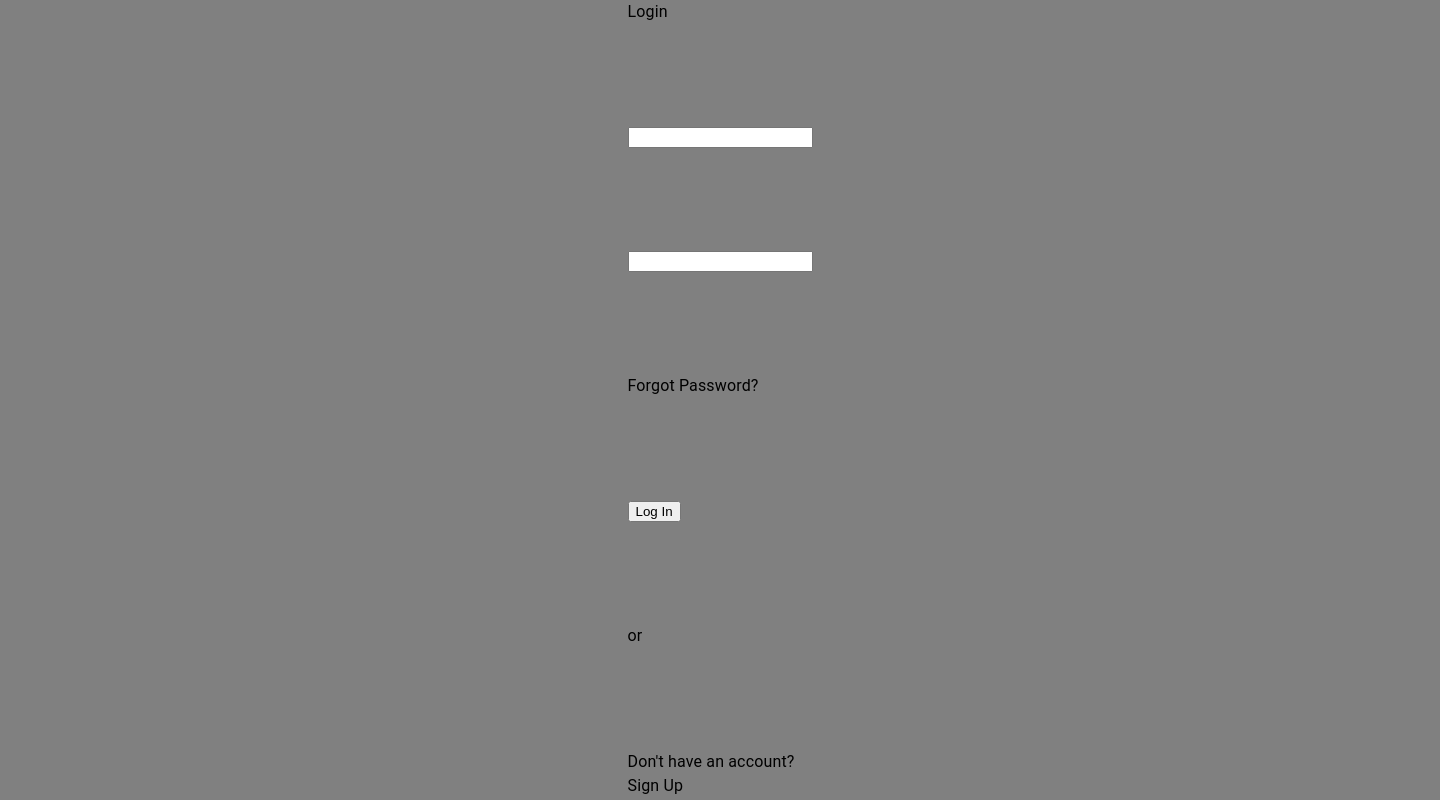
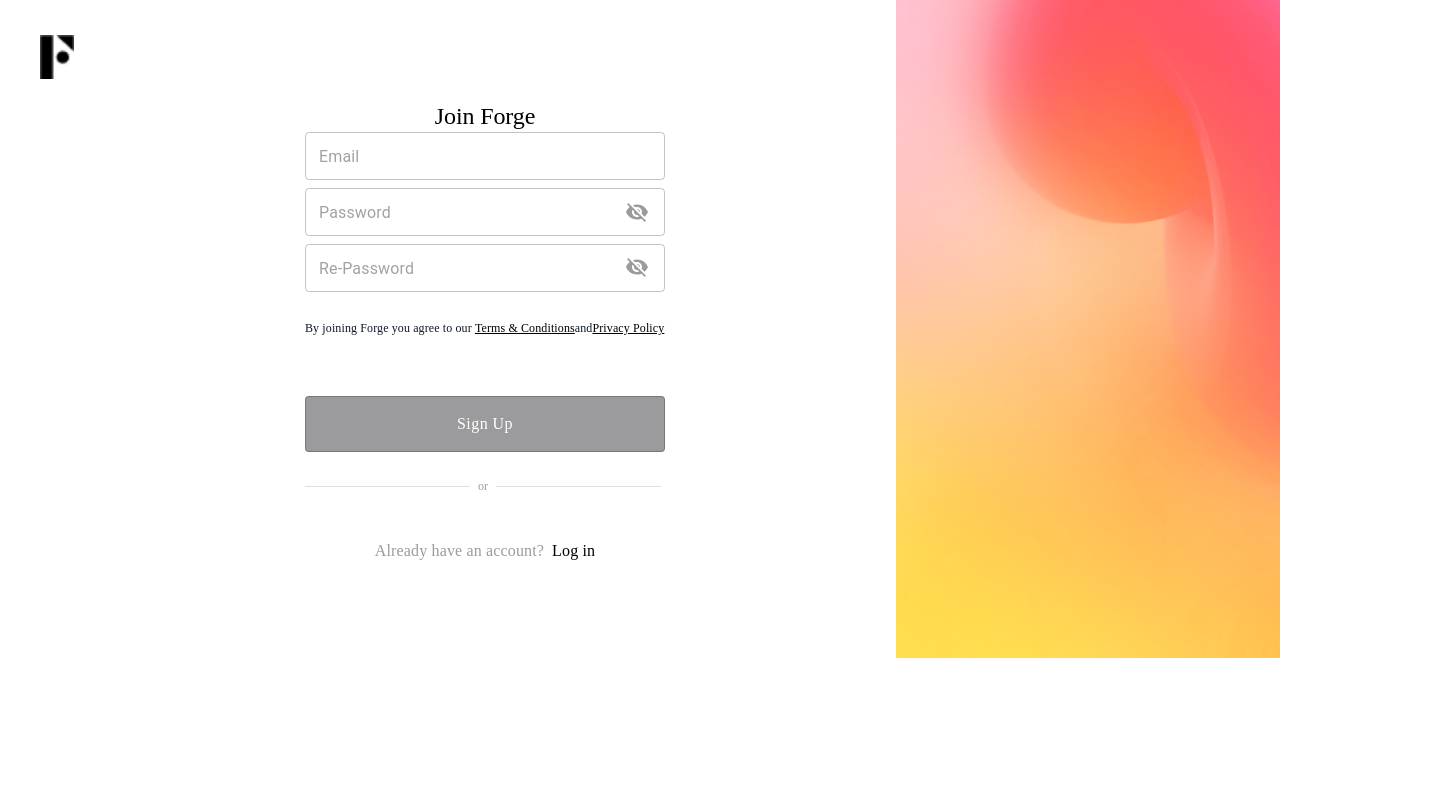
Before and after one commit to sunil2798/BuilderDesign, a React (Create React App) app: page /login in a window 1280 px wide. Shown: the top 800 px of the page, 1440 px wide, since content can reach past the window. Built offline with nearby package versions, Linux system fonts and the light colour scheme.

Commit message:
login page designed and setup formik, yup

```diff
--- a/package.json
+++ b/package.json
@@ -10,7 +10,7 @@
     "@testing-library/jest-dom": "^5.17.0",
     "@testing-library/react": "^13.4.0",
     "@testing-library/user-event": "^13.5.0",
-    "formik": "^2.4.5",
+    "formik": "^2.2.9",
     "intl-tel-input": "^18.2.1",
     "react": "^18.2.0",
     "react-dom": "^18.2.0",
@@ -20,7 +20,7 @@
     "react-router-dom": "^6.16.0",
     "react-scripts": "5.0.1",
     "web-vitals": "^2.1.4",
-    "yup": "^1.3.2"
+    "yup": "^0.28.5"
   },
   "scripts": {
     "start": "react-scripts start",
--- a/src/component/vishal/ProfileInfo.jsx
+++ b/src/component/vishal/ProfileInfo.jsx
@@ -536,7 +536,7 @@
         {/* --------------------Experience end-------------------------------- */}
 
         {/* -----------------------Education start--------------------------------------------- */}
-        {/* <div style={experienceStyle.experienceDiv}>
+        <div style={experienceStyle.experienceDiv}>
           <div style={experienceStyle.experienceInnerDiv}>
             <Typography style={experienceStyle.expeTitle}>Education</Typography>
             <AddIcon style={{ color: "#FFF", height: "30px", width: "30px" }} />
@@ -722,11 +722,11 @@
               </div>
             </div>
           </div>
-        </div> */}
+        </div>
         {/* ------------------------Education end-------------------------------------------- */}
 
         {/* -----------------------------Socials start --------------------------------------------------- */}
-        {/* <div style={{height: "174px", width: "1195px",margin: "auto",justifyContent: "center", alignItems: "center", border: "1px solid #D9D9D9",borderRadius: "4px",marginTop: "20px"}}>
+        <div style={{height: "174px", width: "1195px",margin: "auto",justifyContent: "center", alignItems: "center", border: "1px solid #D9D9D9",borderRadius: "4px",marginTop: "20px"}}>
           <div style={experienceStyle.experienceInnerDiv}>
             <Typography style={experienceStyle.expeTitle}>Socials</Typography>
             <AddIcon style={{ color: "#FFF", height: "30px", width: "30px" }} />
@@ -740,7 +740,7 @@
             </div>
             <EditIcon />
           </div>
-        </div> */}
+        </div>
 
         {/* ------------------------------Socials end--------------------------------------------------- */}
         {/* <div style={{height: "30px"}}></div> */}
--- a/src/component/vishal/byVishal/logIn/LogIn.jsx
+++ b/src/component/vishal/byVishal/logIn/LogIn.jsx
@@ -1,48 +1,106 @@
-import { Typography } from "@material-ui/core";
 import React, { Component } from "react";
+import { Button, TextField, Typography } from "@material-ui/core";
 import loginPosterImage from "../../../../img/loginPosterImage.png";
-
+import logoV from "../../../../img/logoV.png";
+import VisibilityOffIcon from "@material-ui/icons/VisibilityOff";
 
 export default class LogIn extends Component {
   constructor() {
     super();
-    this.state = {};
+    this.state = {
+      showPassword: "",
+    };
+  }
+  handleVisibilityOn = (event) => {
+    this.setState ({
+      showPassword: event.target.values
+    })
   }
   render() {
+    console.log("show password", this.state.showPassword);
+
     return (
-      <div>
-        <div style={webStyle.logInCard}>
-          <div>
-            <Typography>Login</Typography>
+      <div style={webStyle.loginDiv}>
+        <div style={{marginLeft: "40px", marginTop: "35px"}}>
+        <img src={logoV} alt="logo" style={webStyle.logoImg} />
+        </div>
+
+        <div style={webStyle.logInLeft}>
+          {/* <div style={{ width: "100%" }}>
+            <img src={logoV} alt="logo" style={webStyle.logoImg} />
+          </div> */}
+          <div
+            style={{
+              width: "360px",
+              gap: "8px",
+              flexShrink: "0",
+              position: "relative",
+            }}
+          >
+            <div style={webStyle.joinForgeDiv}>
+            <Typography style={webStyle.joinForge}> Join Forge</Typography>
             </div>
             <div>
-            <input type="email" name="email" id="email" />
+              <TextField
+                variant="outlined"
+                placeholder="Email"
+                style={webStyle.inputfieldHeight}
+              />
             </div>
             <div>
-            <input type="password" name="password" id="password" />
+              <TextField
+                variant="outlined"
+                placeholder="Password"
+                type={this.state.showPassword ? "text" : "password"}
+                style={webStyle.inputfieldHeight}
+              />
+              <VisibilityOffIcon onClick={this.handleVisibilityOn} style={webStyle.passwordVisibilityOffIcon} />
             </div>
             <div>
-            <Typography>Forgot Password?</Typography>
+              <TextField
+                variant="outlined"
+                placeholder="Re-Password"
+                style={webStyle.inputfieldHeight}
+              />
+              <VisibilityOffIcon
+                style={webStyle.reEnterpasswordVisibilityOffIcon}
+              />
             </div>
+            <div style={{marginTop: "20px"}}>
+              <Typography style={webStyle.agreeTC}>
+                By joining Forge you agree to our{" "}
+                <spam style={webStyle.tCPP}>Terms & Conditions</spam>and
+                <span style={webStyle.tCPP}>Privacy Policy</span>
+              </Typography>
+            </div>
+            <div style={{marginTop: '60px'}}>
+              <Button variant="outlined" style={webStyle.signUpButton}>
+                Sign Up
+              </Button>
+            </div>
+            <div style={webStyle.orDiv}>
               <div>
-            <button type="submit">Log In</button>
+                <Typography style={webStyle.borderOr} />
               </div>
+              <Typography style={webStyle.or}>or</Typography>
               <div>
-            <Typography>or</Typography>
+                <Typography style={webStyle.borderOr} />
               </div>
-          <div>
-            <div>
-              <Typography>Don't have an account?</Typography>
             </div>
-            <div>
-              <Typography>Sign Up</Typography>
+            <div style={webStyle.aHAccountDiv}>
+              <Typography style={webStyle.aHAccount}>
+                Already have an account?
+                <span style={webStyle.logInlink}>Log in</span>
+              </Typography>
             </div>
           </div>
         </div>
-				<div>
+
+        <div style={webStyle.logInRight}>
           <img
             src={loginPosterImage}
             alt="login poster"
+            style={webStyle.rightImage}
           />
         </div>
       </div>
@@ -51,14 +109,140 @@
 }
 
 const webStyle = {
-  logInCard: {
-    width: "1440px",
-    height: "900px",
-    background: "grey",
-    display: "grid",
+  loginDiv: {
+    display: "flex",
+    justifyContent: "space-between",
+    height: "100%",
+    width: "100%",
+    overflow: "hidden",
+  },
+  logInLeft: {
+    maxWidth: "70%",
+    height: "100%",
+    margin: "auto",
+    display: "flex",
+    flexDirection: "column",
     justifyContent: "center",
-    // alignItems: "center",
-    // 	background: "var(--White, #FFF)",
-    // 	box-shadow: "0px 4px 4px 0px rgba(0, 0, 0, 0.25)"
+    alignItems: "center",
+  },
+  logoImg: {
+    height: "44px",
+    width: "34px",
+    flexShrink: "0",
+    cover: "no-repeat",
+  },
+  inputfieldHeight: {
+    height: "56px",
+  },
+  passwordVisibilityOffIcon: {
+    position: "absolute",
+    left: "320px",
+    top: "100px",
+    width: "24px",
+    height: "24px",
+    flexShrink: "0",
+    color: "#9B9B9D",
+  },
+  reEnterpasswordVisibilityOffIcon: {
+    position: "absolute",
+    left: "320px",
+    top: "155px",
+    width: "24px",
+    height: "24px",
+    flexShrink: "0",
+    color: "#9B9B9D",
+  },
+  agreeTC: {
+    color: "#0F172A",
+    fontFamily: " Silka",
+    fontSize: "12px",
+    fontStyle: "normal",
+    fontWeight: "200",
+    lineHeight: "16px",
+  },
+  tCPP: {
+    color: " #000",
+    fontFamily: "Silka",
+    fontSize: "12px",
+    fontStyle: "normal",
+    fontWeight: "500",
+    lineHeight: "16px",
+    textDecorationLine: "underline",
+  },
+  signUpButton: {
+    fontFamily: "Silka",
+    fontSize: "16px",
+    fontStyle: "normal",
+    fontHeight: "500",
+    lineHeight: "24px",
+    color: "#FFF",
+    backgroundColor: "#9B9B9D",
+    height: "56px",
+    width: "100%",
+    textTransform: "capitalize",
+  },
+  orDiv: {
+    marginTop: "22px",
+    marginBottom: "42px",
+    display: "flex",
+    alignItems: "center",
+  },
+  or: {
+    marginLeft: "8px",
+    marginRight: "8px",
+    color: "#9B9B9D",
+    fontFamily: "Silka",
+    fontSize: "12px",
+    fontStyle: "normal",
+    fontWeight: "500",
+    lineHeight: "24px",
+  },
+  borderOr: {
+    borderBottom: "1px solid #DFDFDF",
+    width: "165px",
+  },
+  aHAccountDiv: {
+    display: "flex",
+    justifyContent: "center",
+  },
+  aHAccount: {
+    color: " #9B9B9D",
+    fontFamily: "Silka",
+    fontSize: "16px",
+    fontStyle: "normal",
+    fontHeight: "500",
+    lineHeight: "22px",
+  },
+  logInlink: {
+    marginLeft: "8px",
+    color: "#000",
+    fontFamily: "Silka",
+    fontSize: "16px",
+    fontStyle: "normal",
+    fontHeight: "500",
+    lineHeight: "22px",
+  },
+  joinForgeDiv: {
+    display: "flex",
+    justifyContent: "center",
+  },
+  joinForge : {
+    color: "#000",
+    textAlign: "center",
+    fontFamily: "Silka",
+    fontSize: "24px",
+    fontStyle: "normal",
+    fontWeight: "500",
+    lineHeight: "32px",
+    letterSpacing: "-0.12px",
+  },
+  // ---------------------------------
+  logInRight: {
+    maxWidth: "30%",
+    height: "100%",
+  },
+  rightImage: {
+    height: "100%",
+    width: "100%",
   },
 };
```
Lines whose indentation alone changed are shown as unchanged.
